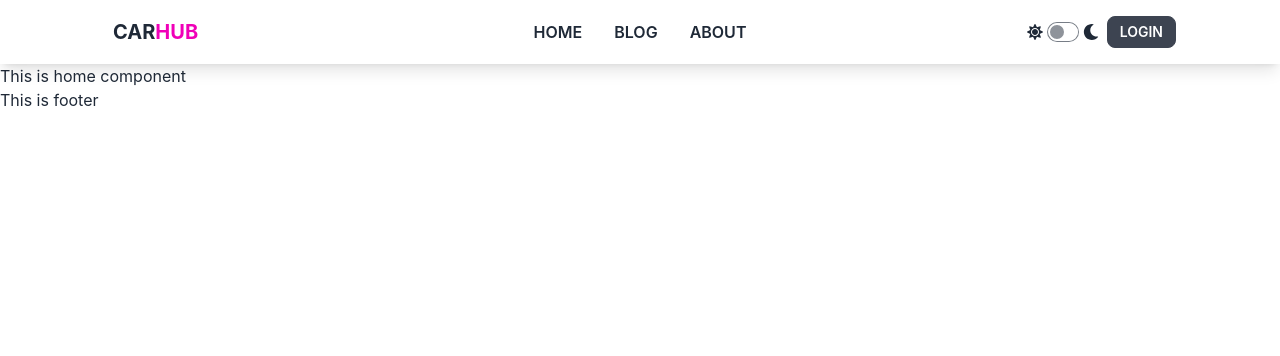
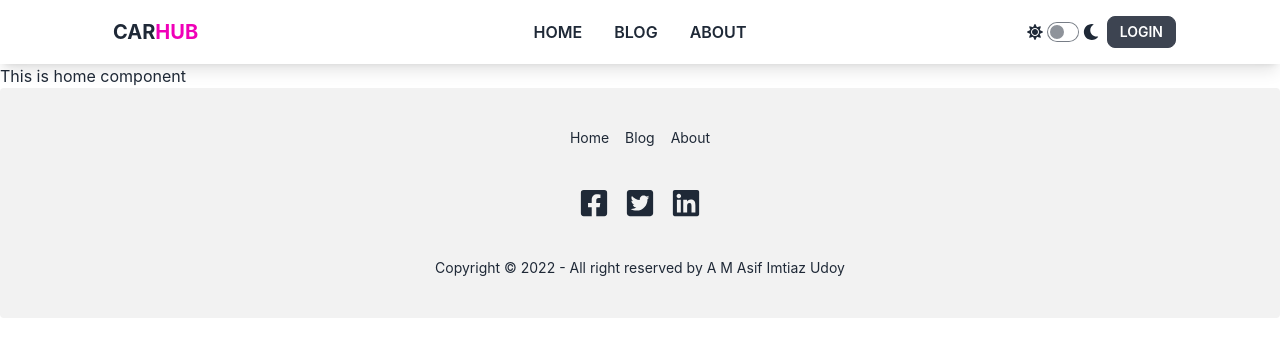
Before and after one commit to asifImtiazUdoy/carhub, a React (Create React App) app: page / in a window 1280 px wide. Shown: the top 356 px of the page. Built offline with nearby package versions, Linux system fonts and the light colour scheme; no server answers.

Commit message:
footer added

```diff
--- a/src/layouts/Client/partials/Footer/Footer.js
+++ b/src/layouts/Client/partials/Footer/Footer.js
@@ -1,10 +1,26 @@
 import React from 'react';
+import { FaFacebookSquare, FaLinkedin, FaTwitterSquare } from 'react-icons/fa';
+import { Link } from 'react-router-dom';
 
 const Footer = () => {
     return (
-        <div>
-            This is footer
-        </div>
+        <footer className="footer footer-center p-10 bg-base-200 text-base-content rounded">
+            <div className="grid grid-flow-col gap-4">
+                <Link to='/'>Home</Link>
+                <Link to='/blog'>Blog</Link>
+                <Link to='/'>About</Link>
+            </div>
+            <div>
+                <div className="grid grid-flow-col gap-4">
+                    <Link className='text-3xl' to='/'><FaFacebookSquare></FaFacebookSquare></Link>
+                    <Link className='text-3xl' to='/'><FaTwitterSquare></FaTwitterSquare></Link>
+                    <Link className='text-3xl' to='/'><FaLinkedin></FaLinkedin></Link>
+                </div>
+            </div>
+            <div>
+                <p>Copyright © {new Date().getFullYear()} - All right reserved by A M Asif Imtiaz Udoy</p>
+            </div>
+        </footer>
     );
 };
 
--- a/src/layouts/Client/partials/Header/Header.js
+++ b/src/layouts/Client/partials/Header/Header.js
@@ -1,6 +1,6 @@
 import React, { useContext } from 'react';
 import { Link } from 'react-router-dom';
-import { FaMoon, FaSun, FaUser, FaUserAlt } from "react-icons/fa";
+import { FaMoon, FaSun, FaUserAlt } from "react-icons/fa";
 import { AuthContext } from '../../../../contexts/AuthProvider/AuthProvider';
 
 const Header = () => {
```
